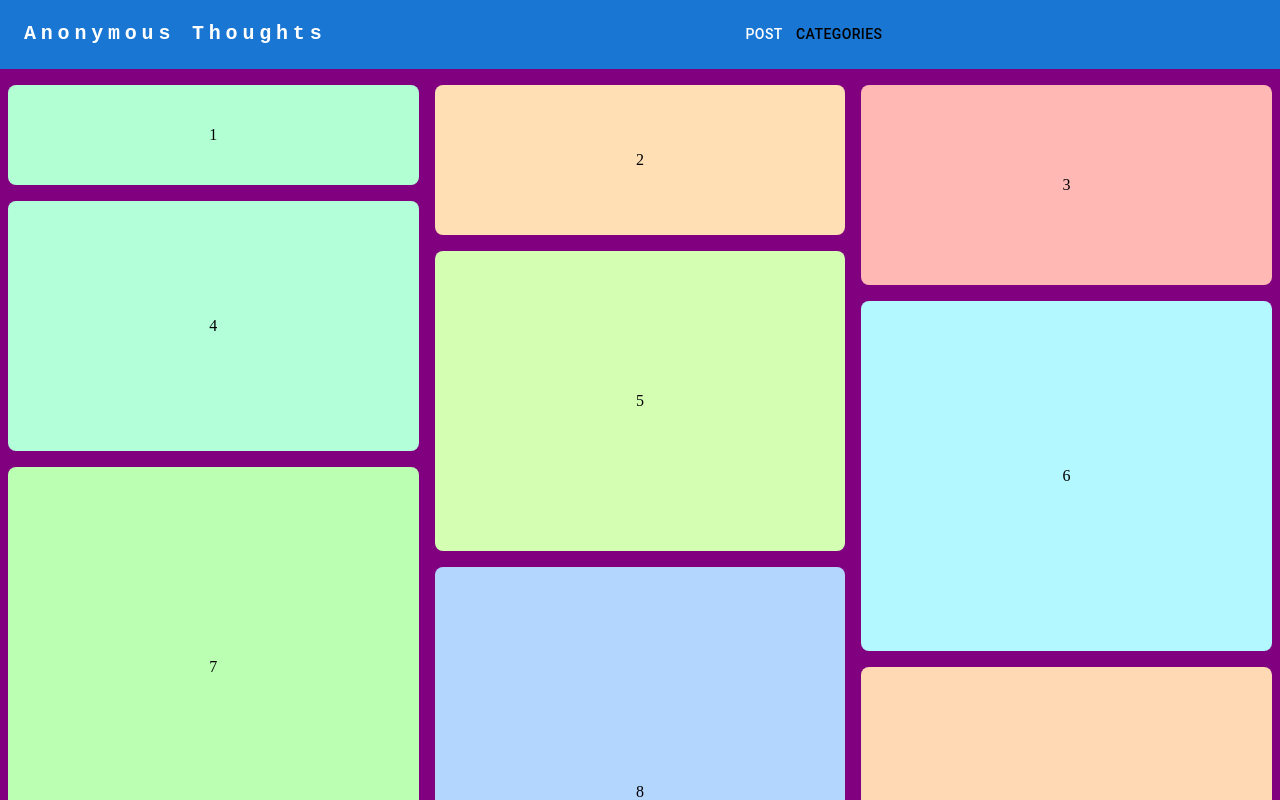
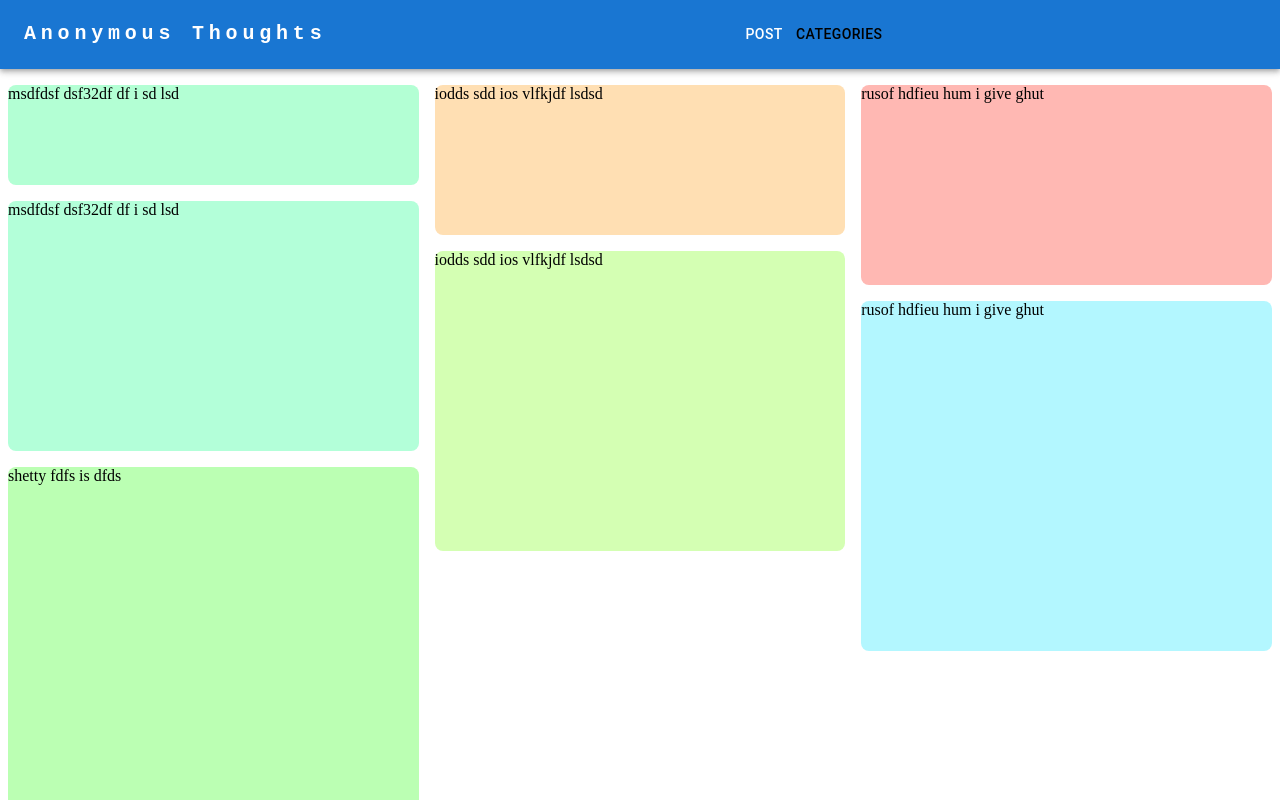
Before and after one commit to Min3th/AnonymousThoughts, a Next.js app in the folder thoughts-webapp/: page / in a window 1280 px wide. Shown: the top 800 px of the page. Built offline with nearby package versions, Linux system fonts and the light colour scheme; some icons are missing; what @mui/material-nextjs would draw is missing.

Commit message:
fix thoughtsbox to pass content and random heights.

```diff
--- a/thoughts-webapp/src/app/page.tsx
+++ b/thoughts-webapp/src/app/page.tsx
@@ -27,7 +27,7 @@ export default function Home() {
   return (
     <MyBox sx={{ display: "flex", flexDirection: "column", alignItems: "center" }}>
       <ResponsiveAppBar />
-      {/* <MyBox
+      <MyBox
         sx={{
           display: "flex",
           justifyContent: "center",
@@ -35,39 +35,11 @@ export default function Home() {
           padding: 2,
         }}
       >
-        <Box sx={{ width: "100%", backgroundColor: "#800080" }}>
-          <Grid container spacing={4}>
-            {content.map((text, index) => (
-              <Grid item xs={12} sm={6} md={4} key={index}>
-                <ThoughtBox backgroundColor={getRandomLightColor()}>{text}</ThoughtBox>
-              </Grid>
-            ))}
-          </Grid>
-        </Box> */}
-      <MyBox
-        sx={{
-          display: "flex",
-          justifyContent: "center",
-          width: "100%",
-          padding: 2,
-          backgroundColor: "#800080",
-        }}
-      >
         <Masonry columns={3} spacing={2}>
-          {heights.map((height, index) => (
-            <Box
-              key={index}
-              sx={{
-                height,
-                backgroundColor: getRandomLightColor(),
-                display: "flex",
-                alignItems: "center",
-                justifyContent: "center",
-                borderRadius: 2,
-              }}
-            >
-              {index + 1}
-            </Box>
+          {content.map((text, index) => (
+            <ThoughtBox backgroundColor={getRandomLightColor()} height={heights[index % heights.length]}>
+              {text}
+            </ThoughtBox>
           ))}
         </Masonry>
       </MyBox>
--- a/thoughts-webapp/src/components/thoughtbox.tsx
+++ b/thoughts-webapp/src/components/thoughtbox.tsx
@@ -4,14 +4,15 @@ import MyBox from "./box";
 type ThoughtBoxProps = {
   children: ReactNode;
   backgroundColor?: string;
+  height?: number;
 };
 
-const ThoughtBox = ({ children, backgroundColor }: ThoughtBoxProps) => {
+const ThoughtBox = ({ children, backgroundColor, height }: ThoughtBoxProps) => {
   return (
     <MyBox
       sx={{
         width: "200px",
-        height: "100px",
+        height: height,
         backgroundColor: backgroundColor,
         borderRadius: 2,
       }}
```
